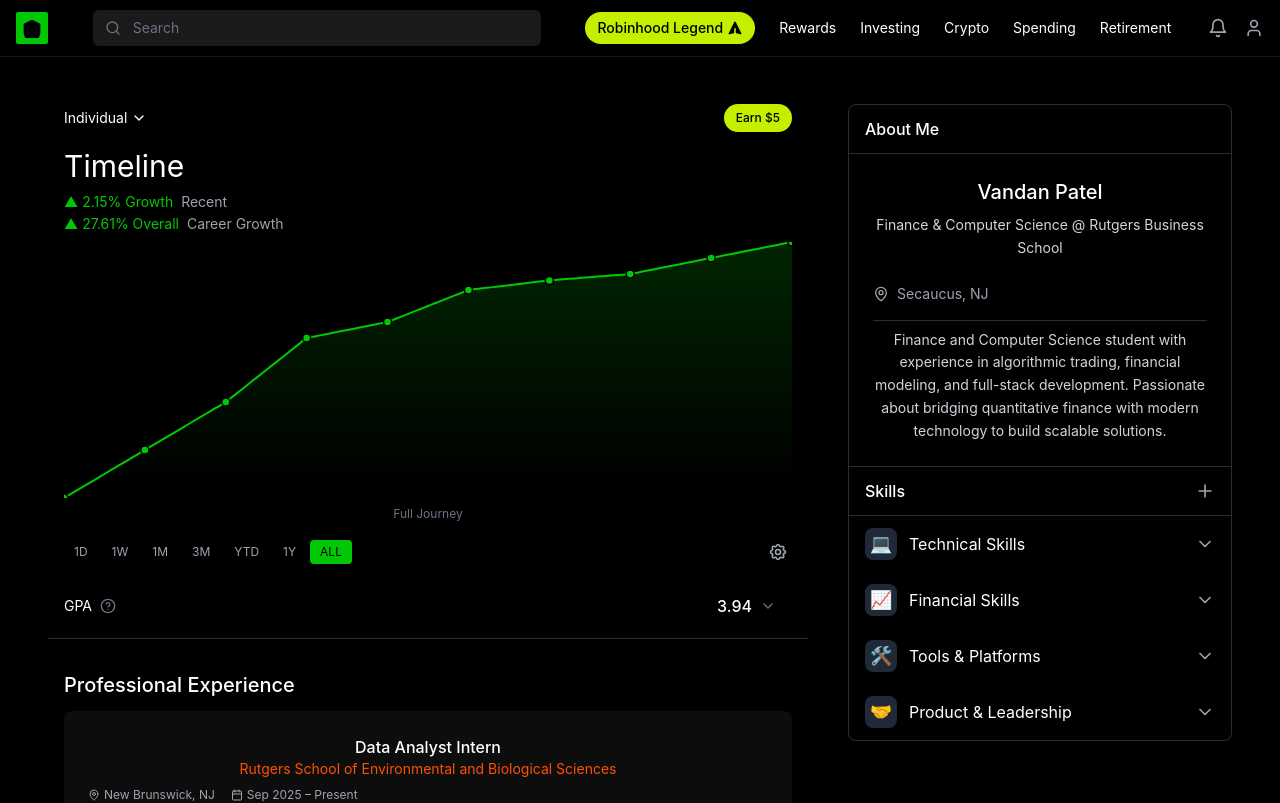
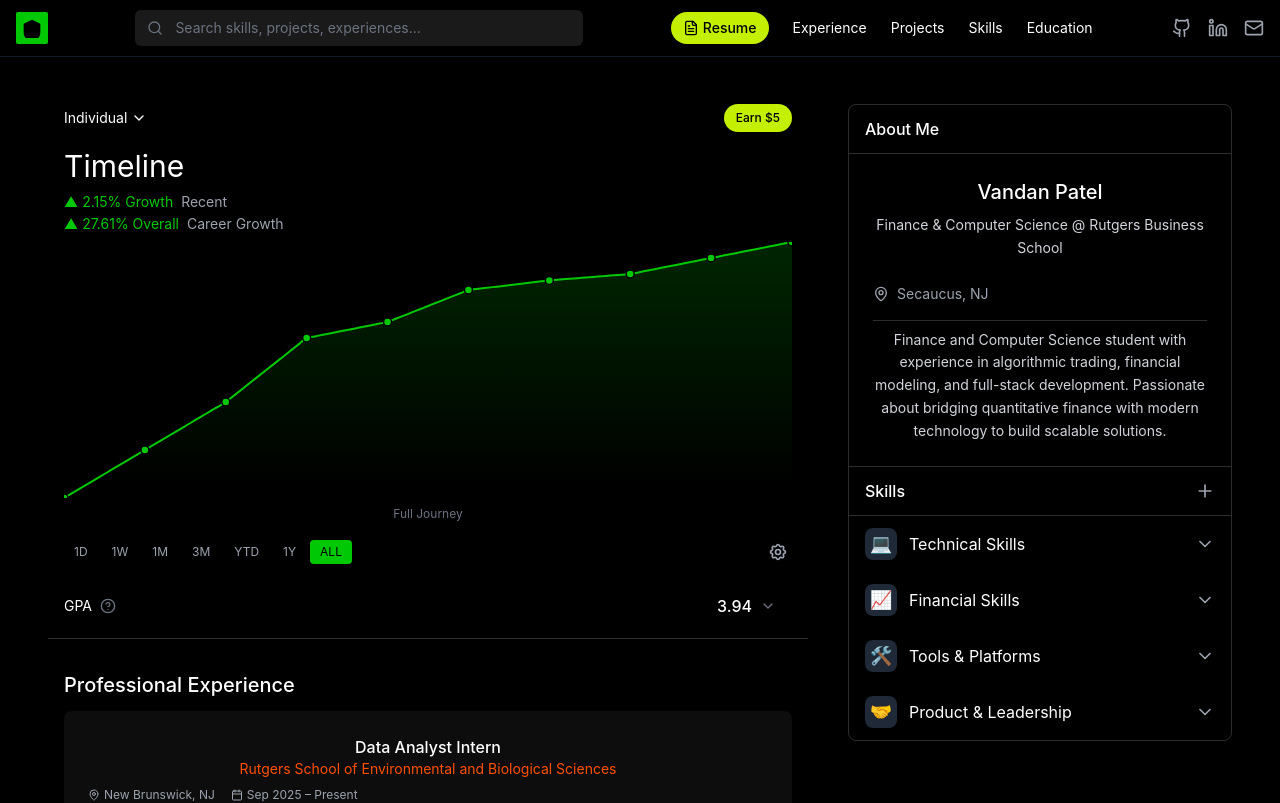
Before and after one commit to vp-27/portfolio, a React (Vite) app: page / in a window 1280 px wide. Shown: the top 803 px of the page. Built offline with nearby package versions, Linux system fonts and the light colour scheme.

Commit message:
redesign

```diff
--- a/src/components/AboutAndSkills.tsx
+++ b/src/components/AboutAndSkills.tsx
@@ -5,6 +5,7 @@
 
 interface AboutAndSkillsProps {
   skillCategories: SkillCategory[]
+  searchQuery?: string
 }
 
 interface AboutMeData {
@@ -29,8 +30,16 @@
   'soft': '🤝',
 }
 
-export default function AboutAndSkills({ skillCategories }: AboutAndSkillsProps) {
+export default function AboutAndSkills({ skillCategories, searchQuery = '' }: AboutAndSkillsProps) {
   const [expandedLists, setExpandedLists] = useState<Set<string>>(new Set())
+
+  // Filter skills based on search query
+  const filteredSkillCategories = skillCategories.map(category => ({
+    ...category,
+    skills: category.skills.filter(skill =>
+      !searchQuery || skill.name.toLowerCase().includes(searchQuery.toLowerCase())
+    )
+  })).filter(category => category.skills.length > 0)
 
   const toggleList = (listId: string) => {
     const newExpanded = new Set(expandedLists)
@@ -45,7 +54,7 @@
   return (
     <>
       {/* Desktop: Combined container */}
-      <div className="hidden lg:block bg-black rounded-lg border border-[#2D2D2D]">
+      <div className="hidden lg:block bg-black rounded-lg border border-[#2D2D2D]" data-section="about">
         {/* About Me Section */}
         <div className="border-b border-[#2D2D2D]">
           <div className="flex items-center border-b border-[#2D2D2D]">
@@ -83,7 +92,11 @@
           </div>
 
           <div>
-            {skillCategories.map((category) => {
+            {filteredSkillCategories.length === 0 && searchQuery ? (
+              <p className="text-sm text-gray-400 text-center py-4 px-4">No skills match your search</p>
+            ) : (
+              <>
+                {filteredSkillCategories.map((category) => {
               const isExpanded = expandedLists.has(category.id)
 
               return (
@@ -113,6 +126,8 @@
                 </div>
               )
             })}
+              </>
+            )}
           </div>
         </div>
       </div>
@@ -120,7 +135,7 @@
       {/* Mobile: Separate cards */}
       <div className="lg:hidden space-y-6">
         {/* About Me Card */}
-        <div>
+        <div data-section="about">
           <h2 className="text-xl font-medium mb-3 text-left">About Me</h2>
           <div className="bg-[#0D0D0D] rounded-lg p-6">
             <div className="space-y-4">
@@ -145,7 +160,11 @@
         <div>
           <h2 className="text-xl font-medium mb-3 text-left">Skills</h2>
           <div className="bg-[#0D0D0D] rounded-lg border border-[#2D2D2D] overflow-hidden">
-            {skillCategories.map((category) => {
+            {filteredSkillCategories.length === 0 && searchQuery ? (
+              <p className="text-sm text-gray-400 text-center py-4 px-4">No skills match your search</p>
+            ) : (
+              <>
+                {filteredSkillCategories.map((category) => {
               const isExpanded = expandedLists.has(category.id)
 
               return (
@@ -178,6 +197,8 @@
                 </div>
               )
             })}
+              </>
+            )}
           </div>
         </div>
       </div>
--- a/src/components/BottomNav.tsx
+++ b/src/components/BottomNav.tsx
@@ -1,12 +1,26 @@
 import { Home, Search, LineChart, TrendingUp, User } from 'lucide-react'
+import { useState } from 'react'
 
-export default function BottomNav() {
+interface BottomNavProps {
+  onNavigate?: (section: string) => void
+}
+
+export default function BottomNav({ onNavigate }: BottomNavProps) {
+  const [activeTab, setActiveTab] = useState('home')
+
+  const handleNavigate = (section: string, label: string) => {
+    setActiveTab(label.toLowerCase())
+    if (onNavigate) {
+      onNavigate(section)
+    }
+  }
+
   const navItems = [
-    { icon: Home, label: 'Home', active: true },
-    { icon: Search, label: 'Search', active: false },
-    { icon: LineChart, label: 'Crypto', active: false },
-    { icon: TrendingUp, label: 'Investing', active: false },
-    { icon: User, label: 'Account', active: false },
+    { icon: Home, label: 'Home', section: 'top' },
+    { icon: Search, label: 'Search', section: 'skills' },
+    { icon: LineChart, label: 'Projects', section: 'projects' },
+    { icon: TrendingUp, label: 'Experience', section: 'experience' },
+    { icon: User, label: 'About', section: 'about' },
   ]
 
   return (
@@ -15,8 +29,9 @@
         {navItems.map((item) => (
           <button
             key={item.label}
+            onClick={() => handleNavigate(item.section, item.label)}
             className={`flex flex-col items-center justify-center flex-1 h-full bg-transparent ${
-              item.active ? 'text-white' : 'text-gray-500'
+              activeTab === item.label.toLowerCase() ? 'text-white' : 'text-gray-500'
             }`}
           >
             <item.icon className="w-6 h-6 mb-1" />
--- a/src/components/PortfolioSections.tsx
+++ b/src/components/PortfolioSections.tsx
@@ -7,16 +7,39 @@
   education: Education[]
   certifications: Certification[]
   highlightedItem?: string | null
+  searchQuery?: string
 }
 
-export default function PortfolioSections({ experiences, projects, education, certifications, highlightedItem }: PortfolioSectionsProps) {
+export default function PortfolioSections({ experiences, projects, education, certifications, highlightedItem, searchQuery = '' }: PortfolioSectionsProps) {
+  // Filter function for search
+  const matchesSearch = (text: string) => {
+    if (!searchQuery) return true
+    return text.toLowerCase().includes(searchQuery.toLowerCase())
+  }
+
+  const filteredExperiences = experiences.filter(exp =>
+    matchesSearch(exp.position) ||
+    matchesSearch(exp.company) ||
+    exp.bullets.some(b => matchesSearch(b))
+  )
+
+  const filteredProjects = projects.filter(proj =>
+    matchesSearch(proj.name) ||
+    matchesSearch(proj.subtitle) ||
+    proj.bullets.some(b => matchesSearch(b)) ||
+    (proj.technologies && proj.technologies.some(t => matchesSearch(t)))
+  )
+
   return (
     <div className="mt-8 space-y-6">
       {/* Professional Experience Section */}
       <div>
         <h2 className="text-xl font-medium mb-3 text-left">Professional Experience</h2>
-        <div className="space-y-3">
-          {experiences.map((exp) => {
+        {filteredExperiences.length === 0 && searchQuery ? (
+          <p className="text-sm text-gray-400 text-center py-4">No experiences match your search</p>
+        ) : (
+          <div className="space-y-3">
+            {filteredExperiences.map((exp) => {
             const isHighlighted = highlightedItem && exp.company.includes(highlightedItem)
             return (
               <div
@@ -52,14 +75,18 @@
               </div>
             )
           })}
-        </div>
+          </div>
+        )}
       </div>
 
       {/* Projects Section */}
       <div>
         <h2 className="text-xl font-medium mb-3 text-left">Projects</h2>
-        <div className="space-y-3">
-          {projects.map((project) => {
+        {filteredProjects.length === 0 && searchQuery ? (
+          <p className="text-sm text-gray-400 text-center py-4">No projects match your search</p>
+        ) : (
+          <div className="space-y-3">
+            {filteredProjects.map((project) => {
             const isHighlighted = highlightedItem && project.name.includes(highlightedItem)
             return (
               <div
@@ -99,11 +126,12 @@
               </div>
             )
           })}
-        </div>
+          </div>
+        )}
       </div>
 
       {/* Education Section */}
-      <div>
+      <div data-section="education">
         <h2 className="text-xl font-medium mb-3 text-left">Education</h2>
         <div className="space-y-3">
           {education.map((edu) => (
--- a/src/components/TopNav.tsx
+++ b/src/components/TopNav.tsx
@@ -1,17 +1,47 @@
-import { Search, Bell, User } from 'lucide-react'
+import { Search, FileText, Github, Linkedin, Mail } from 'lucide-react'
 
-export default function TopNav() {
+interface TopNavProps {
+  onNavigate?: (section: string) => void
+  onSearch?: (query: string) => void
+}
+
+export default function TopNav({ onNavigate, onSearch }: TopNavProps) {
+  const handleNavigate = (section: string) => {
+    if (onNavigate) {
+      onNavigate(section)
+    }
+  }
+
+  const handleSearchChange = (e: React.ChangeEvent<HTMLInputElement>) => {
+    if (onSearch) {
+      onSearch(e.target.value)
+    }
+  }
+
+  const handleResumeClick = () => {
+    // You can replace this with your actual resume URL
+    window.open('/resume.pdf', '_blank')
+  }
+
+  const handleExternalLink = (url: string) => {
+    window.open(url, '_blank')
+  }
+
   return (
-    <nav className="fixed top-0 left-0 right-0 bg-black border-b border-gray-900 z-50">
-      <div className="max-w-7xl mx-auto px-4">
+    <nav className="hidden md:flex fixed top-0 left-0 right-0 bg-black border-b border-gray-900 z-50">
+      <div className="max-w-7xl mx-auto px-4 w-full">
         <div className="flex items-center justify-between h-14">
           {/* Logo */}
           <div className="flex items-center">
-            <div className="w-8 h-8 bg-[#00C805] rounded-sm flex items-center justify-center">
+            <button
+              onClick={() => handleNavigate('top')}
+              className="w-8 h-8 bg-[#00C805] rounded-sm flex items-center justify-center hover:bg-[#00b005] transition-colors"
+              aria-label="Home"
+            >
               <svg viewBox="0 0 24 24" fill="currentColor" className="w-5 h-5 text-black">
                 <path d="M12 2L2 7v10c0 5.5 3.8 10.7 10 12 6.2-1.3 10-6.5 10-12V7l-10-5z" />
               </svg>
-            </div>
+            </button>
           </div>
 
           {/* Search Bar */}
@@ -20,7 +50,8 @@
               <Search className="absolute left-3 top-1/2 transform -translate-y-1/2 w-4 h-4 text-gray-500" />
               <input
                 type="text"
-                placeholder="Search"
+                placeholder="Search skills, projects, experiences..."
+                onChange={handleSearchChange}
                 className="w-full bg-[#1A1A1A] text-white placeholder-gray-500 pl-10 pr-4 py-2 rounded-md text-sm focus:outline-none focus:ring-1 focus:ring-gray-700"
               />
             </div>
@@ -28,26 +59,61 @@
 
           {/* Navigation Links */}
           <div className="hidden lg:flex items-center gap-6">
-            <button className="flex items-center gap-1 px-3 py-1.5 bg-[#C4F000] text-black rounded-full text-sm font-medium hover:bg-[#b3e000] transition-colors">
-              Robinhood Legend
-              <svg className="w-4 h-4" fill="currentColor" viewBox="0 0 20 20">
-                <path d="M10.894 2.553a1 1 0 00-1.788 0l-7 14a1 1 0 001.169 1.409l5-1.429A1 1 0 009 15.571V11a1 1 0 112 0v4.571a1 1 0 00.725.962l5 1.428a1 1 0 001.17-1.408l-7-14z" />
-              </svg>
+            <button
+              onClick={handleResumeClick}
+              className="flex items-center gap-1 px-3 py-1.5 bg-[#C4F000] text-black rounded-full text-sm font-medium hover:bg-[#b3e000] transition-colors"
+            >
+              <FileText className="w-4 h-4" />
+              Resume
             </button>
-            <button className="bg-transparent text-white text-sm hover:text-gray-300 transition-colors">Rewards</button>
-            <button className="bg-transparent text-white text-sm hover:text-gray-300 transition-colors">Investing</button>
-            <button className="bg-transparent text-white text-sm hover:text-gray-300 transition-colors">Crypto</button>
-            <button className="bg-transparent text-white text-sm hover:text-gray-300 transition-colors">Spending</button>
-            <button className="bg-transparent text-white text-sm hover:text-gray-300 transition-colors">Retirement</button>
+            <button
+              onClick={() => handleNavigate('experience')}
+              className="bg-transparent text-white text-sm hover:text-gray-300 transition-colors"
+            >
+              Experience
+            </button>
+            <button
+              onClick={() => handleNavigate('projects')}
+              className="bg-transparent text-white text-sm hover:text-gray-300 transition-colors"
+            >
+              Projects
+            </button>
+            <button
+              onClick={() => handleNavigate('skills')}
+              className="bg-transparent text-white text-sm hover:text-gray-300 transition-colors"
+            >
+              Skills
+            </button>
+            <button
+              onClick={() => handleNavigate('education')}
+              className="bg-transparent text-white text-sm hover:text-gray-300 transition-colors"
+            >
+              Education
+            </button>
           </div>
 
-          {/* Right Icons */}
+          {/* Right Icons - Social Links */}
           <div className="flex items-center gap-4 ml-4">
-            <button className="bg-transparent text-gray-400 hover:text-white transition-colors" aria-label="Notifications">
-              <Bell className="w-5 h-5" />
+            <button
+              onClick={() => handleExternalLink('https://github.com/yourusername')}
+              className="bg-transparent text-gray-400 hover:text-white transition-colors"
+              aria-label="GitHub"
+            >
+              <Github className="w-5 h-5" />
             </button>
-            <button className="bg-transparent text-gray-400 hover:text-white transition-colors" aria-label="Account">
-              <User className="w-5 h-5" />
+            <button
+              onClick={() => handleExternalLink('https://linkedin.com/in/yourusername')}
+              className="bg-transparent text-gray-400 hover:text-white transition-colors"
+              aria-label="LinkedIn"
+            >
+              <Linkedin className="w-5 h-5" />
+            </button>
+            <button
+              onClick={() => handleExternalLink('mailto:your.email@example.com')}
+              className="bg-transparent text-gray-400 hover:text-white transition-colors"
+              aria-label="Email"
+            >
+              <Mail className="w-5 h-5" />
             </button>
           </div>
         </div>
--- a/src/pages/Dashboard.tsx
+++ b/src/pages/Dashboard.tsx
@@ -13,6 +13,7 @@
   const [timeRange, setTimeRange] = useState('ALL')
   const [highlightedItem, setHighlightedItem] = useState<string | null>(null)
   const [hoveredLabel, setHoveredLabel] = useState<string | null>(null)
+  const [searchQuery, setSearchQuery] = useState('')
 
   // Filter chart data based on selected time range
   const chartData = useMemo(() => {
@@ -38,6 +39,32 @@
         return 'Full Journey'
       default:
         return 'Timeline'
+    }
+  }
+
+  // Handle navigation to sections
+  const handleNavigate = (section: string) => {
+    if (section === 'top') {
+      window.scrollTo({ top: 0, behavior: 'smooth' })
+      return
+    }
+
+    const sectionElement = document.querySelector(`[data-section="${section}"]`)
+    if (sectionElement) {
+      const yOffset = -70 // Offset for fixed header
+      const y = sectionElement.getBoundingClientRect().top + window.pageYOffset + yOffset
+      window.scrollTo({ top: y, behavior: 'smooth' })
+    }
+  }
+
+  // Handle search
+  const handleSearch = (query: string) => {
+    setSearchQuery(query)
+    if (query) {
+      // Automatically scroll to skills section when searching
+      setTimeout(() => {
+        handleNavigate('skills')
+      }, 100)
     }
   }
 
@@ -75,7 +102,7 @@
 
   return (
     <div className="min-h-screen bg-black text-white">
-      <TopNav />
+      <TopNav onNavigate={handleNavigate} onSearch={handleSearch} />
       <div className="pt-14 pb-20 md:pb-8">
         <div className="max-w-7xl mx-auto">
           <div className="lg:grid lg:grid-cols-[1fr,400px] lg:gap-6">
@@ -123,6 +150,7 @@
                   education={mockEducation}
                   certifications={mockCertifications}
                   highlightedItem={highlightedItem}
+                  searchQuery={searchQuery}
                 />
               </div>
             </div>
@@ -137,16 +165,19 @@
                     education={mockEducation}
                     certifications={mockCertifications}
                     highlightedItem={highlightedItem}
+                    searchQuery={searchQuery}
                   />
                 </div>
 
-                <AboutAndSkills skillCategories={mockSkillCategories} />
+                <div data-section="skills">
+                  <AboutAndSkills skillCategories={mockSkillCategories} searchQuery={searchQuery} />
+                </div>
               </div>
             </div>
           </div>
         </div>
       </div>
-      <BottomNav />
+      <BottomNav onNavigate={handleNavigate} />
     </div>
   )
 }
```
Also changed, not shown: 1 other file (tests, documents, lock files or other folders).
